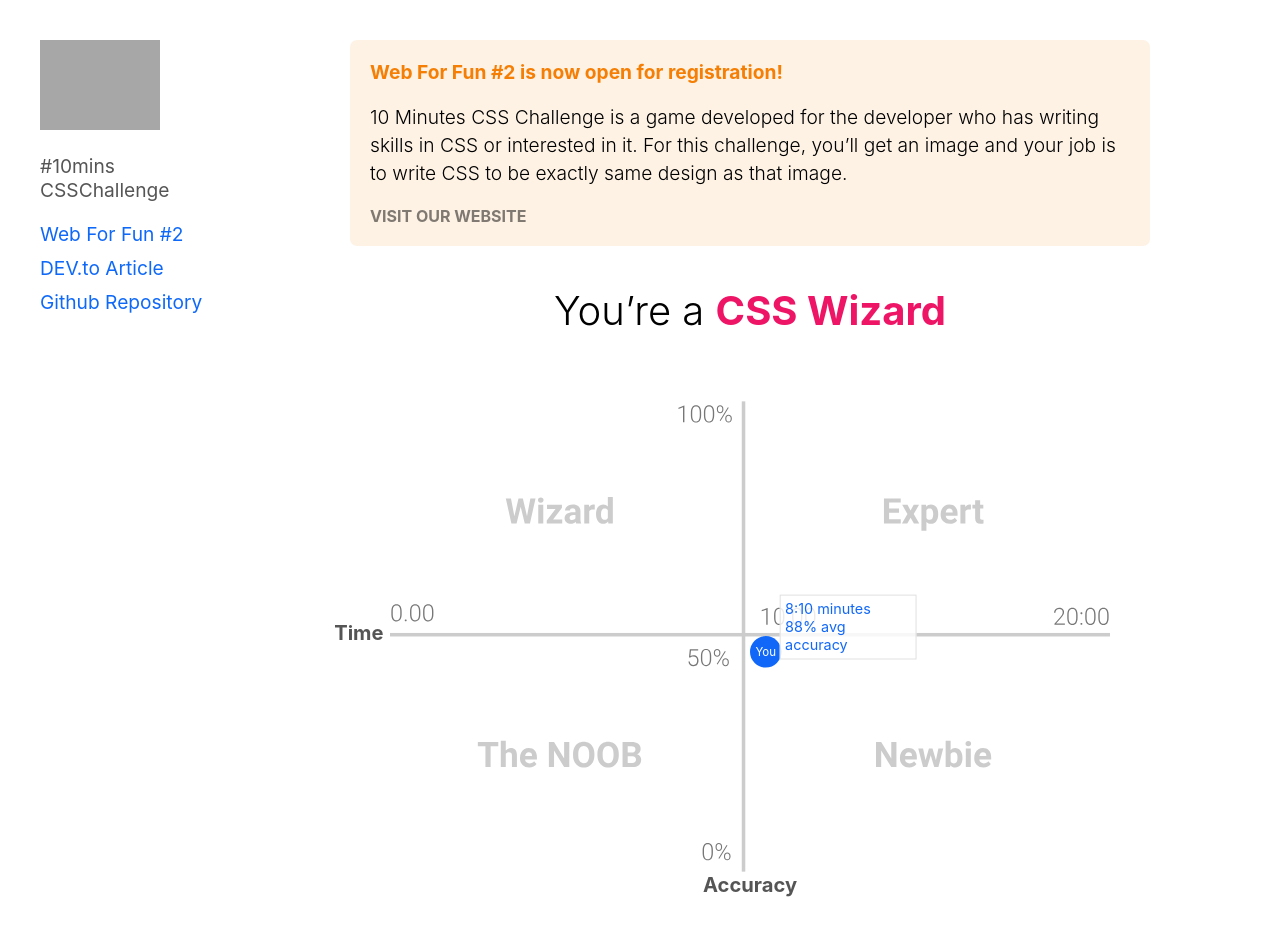
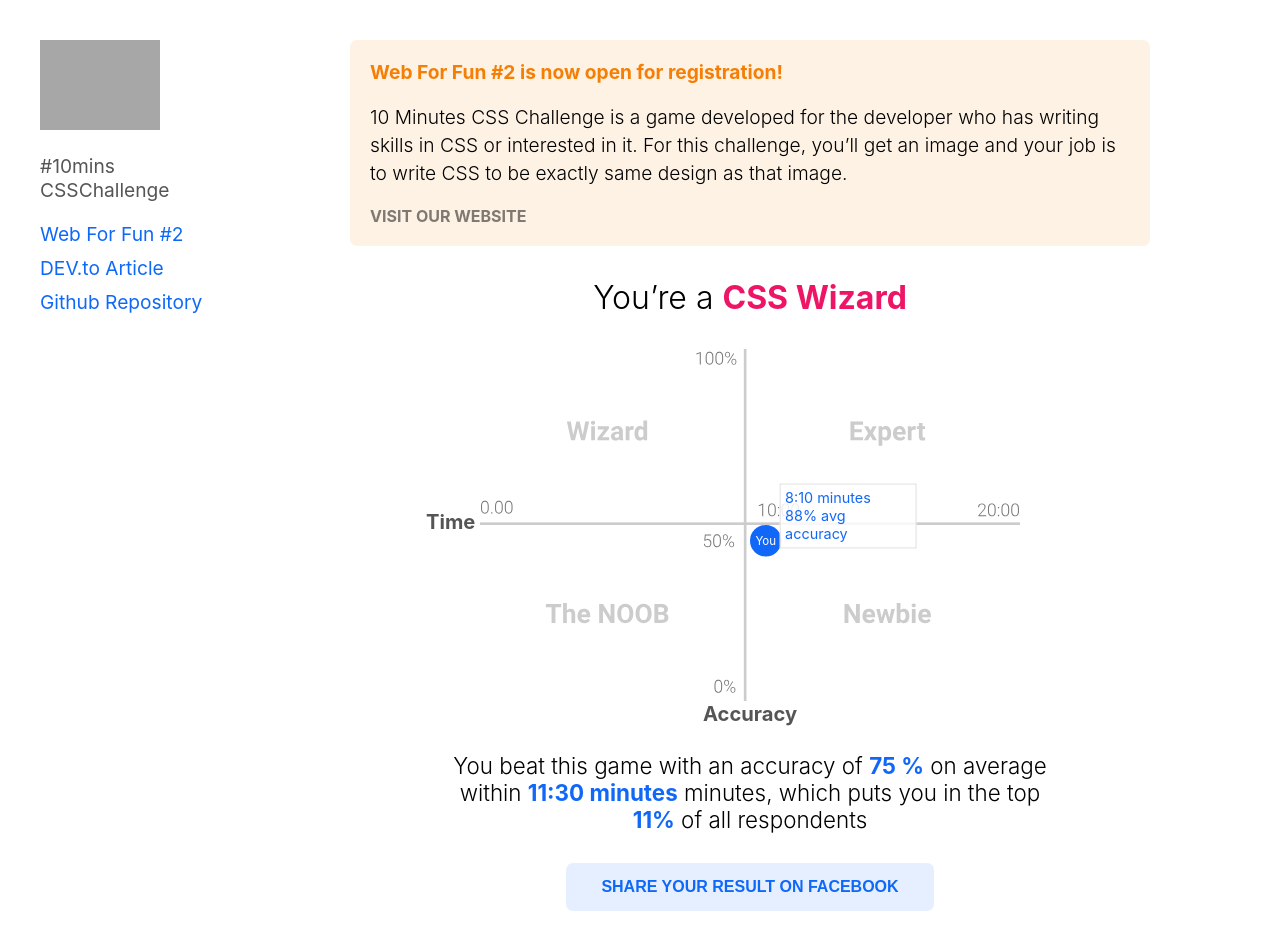
Before and after one commit to WebForFunThailand/css-challenge, a Next.js app: page /summary in a window 1280 px wide. Shown: the top 931 px of the page. Built offline with nearby package versions, Linux system fonts and the light colour scheme; grey boxes are pictures that could not be loaded.

Commit message:
Adjust graph size

```diff
--- a/src/components/SummaryMessage.tsx
+++ b/src/components/SummaryMessage.tsx
@@ -17,9 +17,11 @@
 `;
 
 const contentStyle = css`
-  font-weight: 100;
-  font-size: 30px;
+  font-weight: 300;
+  font-size: 1.4rem;
   text-align: center;
+  margin: 30px auto;
+  width: 600px;
 `;
 
 const buttonStyle = css`
--- a/src/pages/summary/index.tsx
+++ b/src/pages/summary/index.tsx
@@ -8,20 +8,20 @@
 import { MainLayout } from '../../layouts/MainLayout';
 
 const graphStyle = css`
-  width: 800px;
+  width: 600px;
   display: block;
   margin: 0 auto;
+  margin-top: -20px;
   position: relative;
 `;
 
 const badgeStyle = css`
   font-weight: bold;
   color: #ee1466;
-  font-size: 40px;
 `;
 
 const badgeLabelStyle = css`
-  font-size: 40px;
+  font-size: 2rem;
   font-weight: 300;
   text-align: center;
 `;
@@ -66,7 +66,7 @@
   }
   &:nth-of-type(2) {
     top: calc(50% - 1.4rem / 2 - 7px);
-    left: -62px;
+    left: 40px;
   }
 `;
 
```
